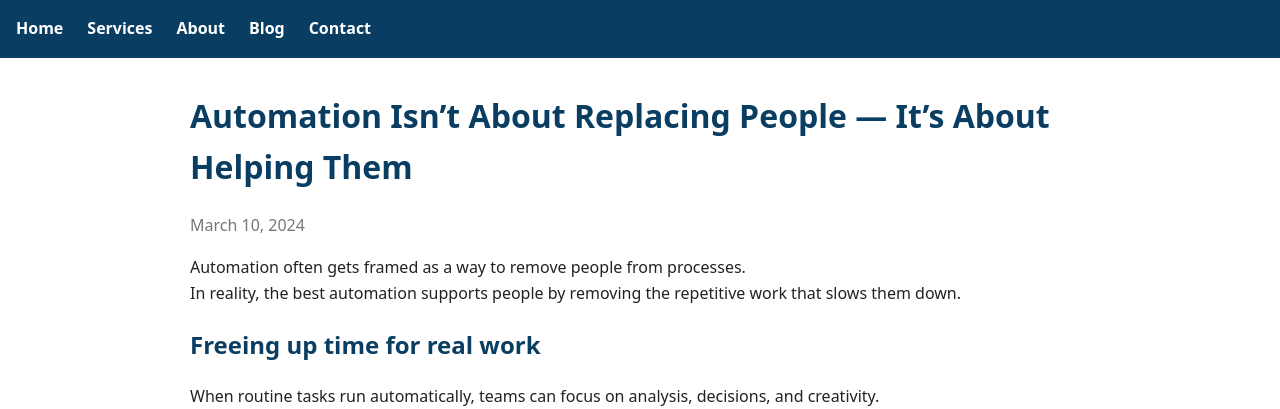
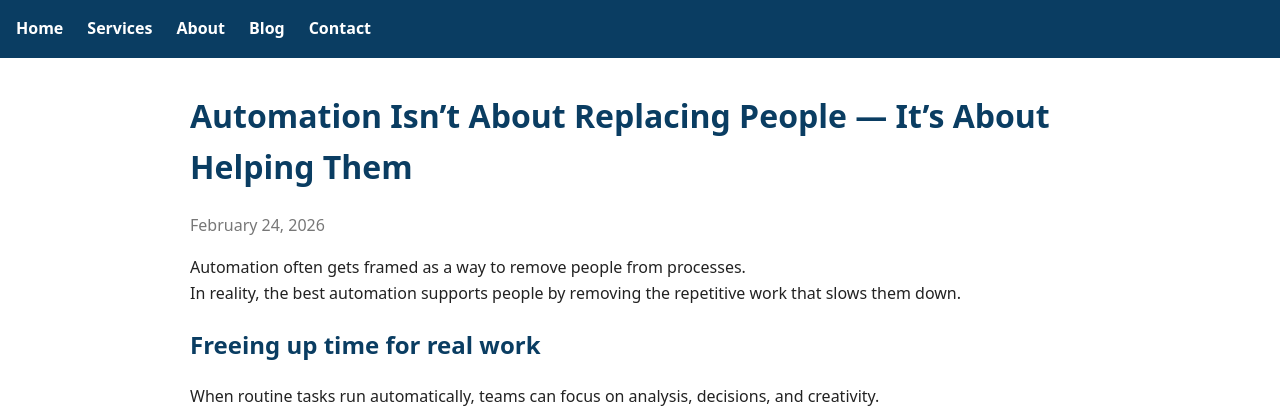
Before and after one commit to smartpathdata/smartpathdata.github.io, a Jekyll site: the page built from _posts/2026-02-24-post-3.md, in a window 1280 px wide. Shown: the top 409 px of the page. Built offline with Jekyll 4.4.1, drawn with Linux system fonts in a browser that asks for light colours.

Commit message:
Update 2026-02-24-post-3.md

```diff
--- a/_posts/2026-02-24-post-3.md
+++ b/_posts/2026-02-24-post-3.md
@@ -1,7 +1,7 @@
 ---
 layout: post
 title: Automation Isn’t About Replacing People — It’s About Helping Them
-date: 2024-03-10
+date: 2026-02-24
 ---
 
 Automation often gets framed as a way to remove people from processes.
```
